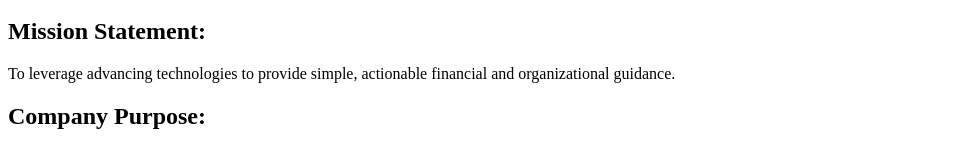
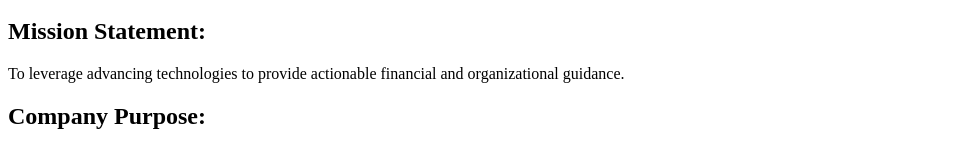
Before and after one commit to KellieWatson/watsonxyz, a Next.js app: page /about in a window 1280 px wide. Shown: the part 248-397 px from the top of the page, without its empty margins (0-963 px from the left). Built offline with nearby package versions, Linux system fonts and the light colour scheme.

Commit message:
updated about.js

```diff
--- a/pages/about.js
+++ b/pages/about.js
@@ -5,11 +5,11 @@ const About =()=>{
         <div className="flex flex-col items-center justify-center min-h-screen py-2">
             <main className="flex flex-col items-center justify-center w-full flex-1 px-20 text-center">
         <div>
-            <h2 className="font-bold text-3 xl m-3">Subject: </h2>
+            <h2 className="font-bold text-3xl m-3">Subject: </h2>
             <p className="font-semibold text-xl"> Enhancing individuals' efficiency and financial prowess.
             </p>
             <h2 className="font-bold text-3xl m-3">Mission Statement:</h2>
-            <p className="font-semibold text-xl"> To leverage advancing technologies to provide simple, actionable financial and organizational guidance.
+            <p className="font-semibold text-xl"> To leverage advancing technologies to provide actionable financial and organizational guidance.
             </p>
             <h2 className="font-bold text-3xl m-3">Company Purpose:</h2>
             <p className="font-semibold text-xl"> To help each member of our diverse communities to highlight and embrace life’s opportunities while avoiding unnecessary financial hazards.
```
